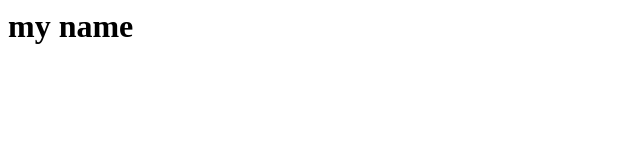
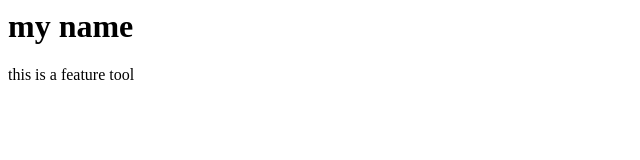
Before and after one commit to Ayush58387/myrepo, a plain HTML site: page index.html in a window 1280 px wide. Shown: the whole page, without its empty margins (0-640 px from the left). Drawn offline with Linux system fonts and the light colour scheme.

Commit message:
featured

```diff
--- a/index.html
+++ b/index.html
@@ -1 +1,2 @@
 <h1>my name</h1>
+<p>this is a feature tool</p>
```
